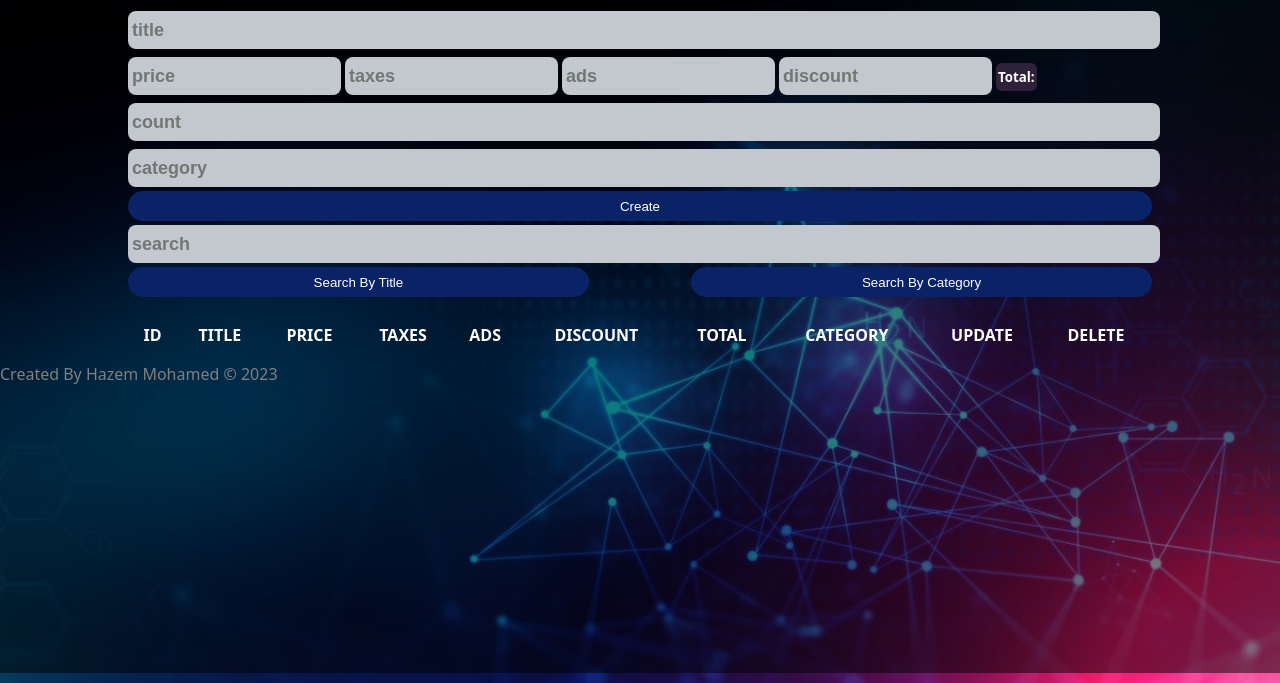
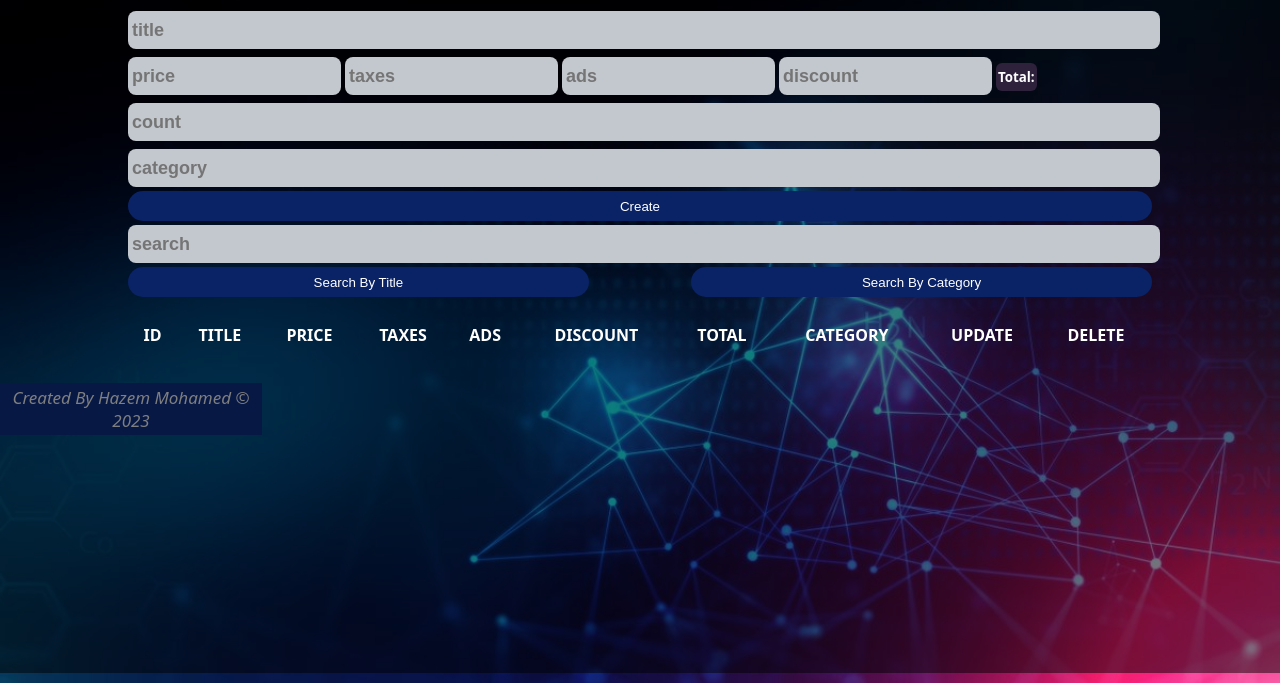
Before and after one commit to hazem019/CRUD-PRODUCT-MANAGEMENT-SYSTEM, a plain HTML site: page index.html in a window 1280 px wide. Shown: the part 127-810 px from the top of the page. Drawn offline with nearby package versions, Linux system fonts and the light colour scheme.

Commit message:
Update style.css

```diff
--- a/style.css
+++ b/style.css
@@ -143,3 +143,18 @@ th,td {
 
 
 /* End Crud  */
+
+
+footer{
+    background-color: #0e308b;
+    color: #fff;
+    font-style:italic;
+    font-size: 17px;
+    text-align: center;
+    padding: 3px;
+    position: sticky;
+    bottom: 0;
+    max-width: 20%;
+    margin-bottom: 0;
+    margin-top: 30px;
+}
```
